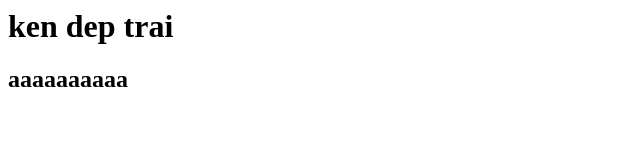
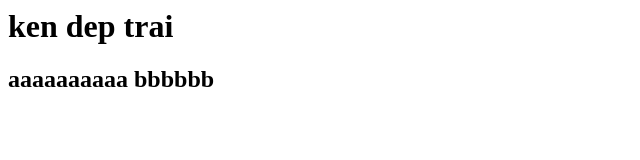
Before and after one commit to sinonguyen/learn-git, a plain HTML site: page index.html in a window 1280 px wide. Shown: the whole page, without its empty margins (0-640 px from the left). Drawn offline with Linux system fonts and the light colour scheme.

Commit message:
Update index.html

```diff
--- a/index.html
+++ b/index.html
@@ -1,2 +1,2 @@
 <h1>ken dep trai</h1>
-<h2>aaaaaaaaaa </h2>
+<h2>aaaaaaaaaa bbbbbb</h2>
```
